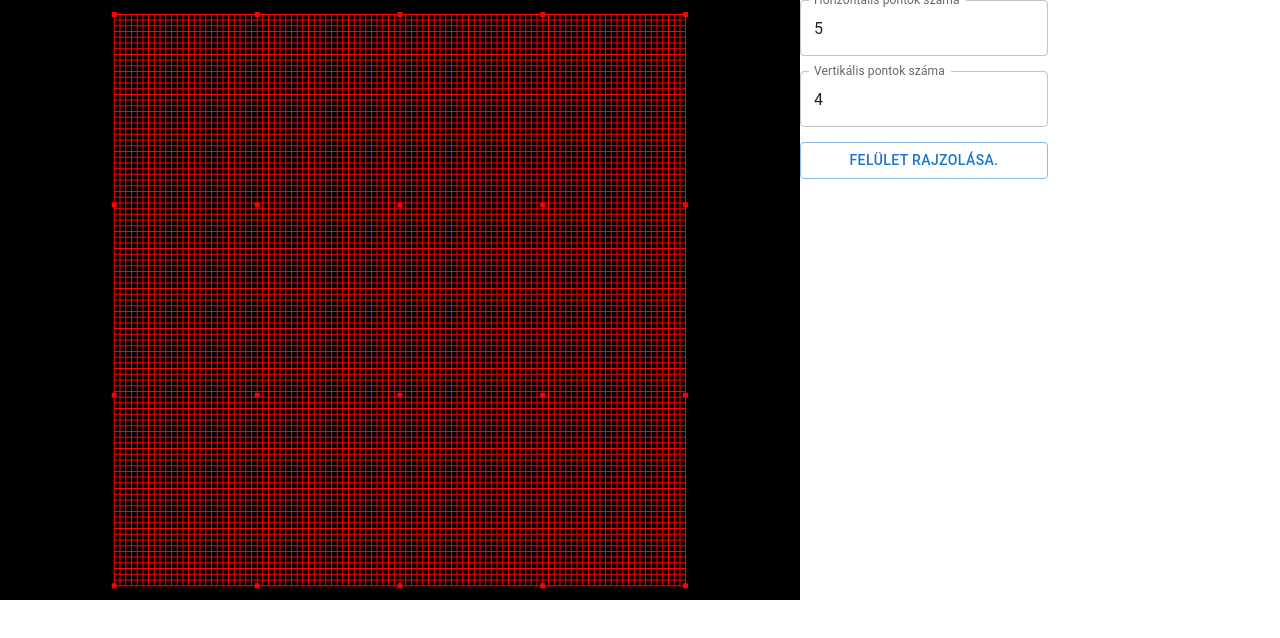
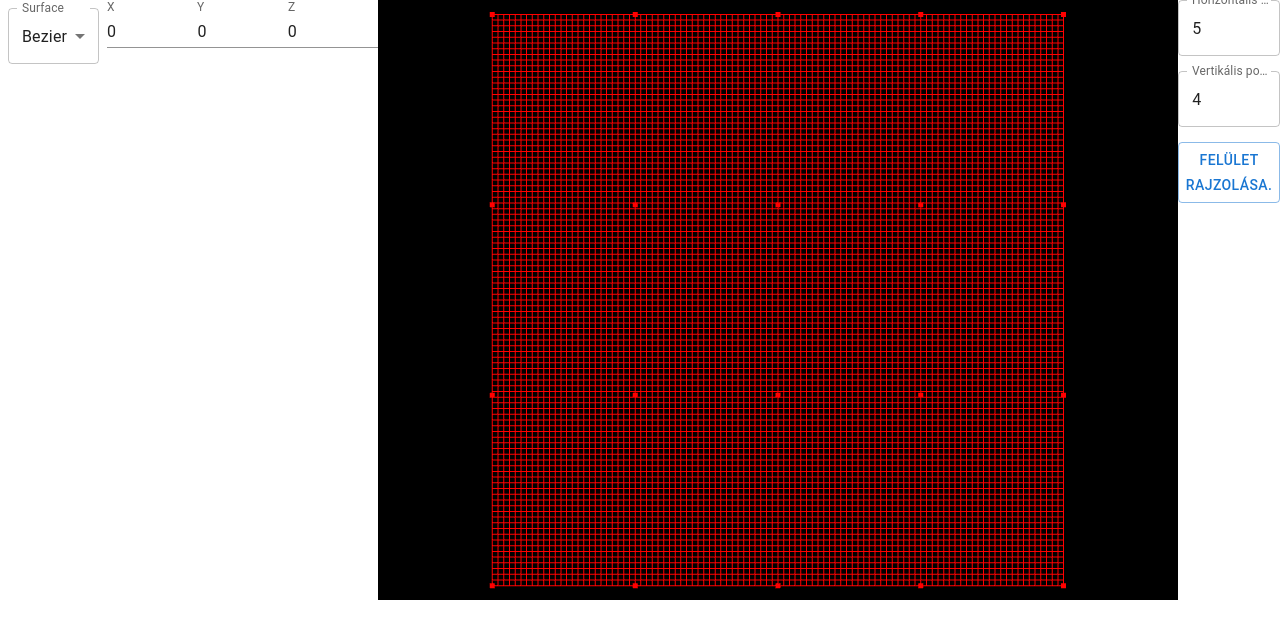
Before and after one commit to Csodacsapat/2-feladat, a React (Create React App) app: page / in a window 1280 px wide. Both pictures are taken after a click on the button "FELÜLET RAJZOLÁSA.". Shown: the top 638 px of the page. Built offline with nearby package versions, Linux system fonts and the light colour scheme.

Commit message:
#9 - pontok mozgatása beírással.

```diff
--- a/src/App.tsx
+++ b/src/App.tsx
@@ -1,21 +1,44 @@
 import React, {useState} from 'react';
 import SideMenu from "./component/SideMenu/SideMenu";
-import {Box} from "@mui/material";
+import {Box, FormControl, InputLabel, MenuItem, Select, SelectChangeEvent} from "@mui/material";
 import {DrawData} from "./types/DrawData";
-import { SurfaceContainer } from './component/SurfaceContainer';
+import {SurfaceContainer} from './component/SurfaceContainer';
 
 function App() {
 
-    const [drawData,setDrawData] = useState<DrawData>({xPoint:0,yPoint:0})
+    const [drawData, setDrawData] = useState<DrawData>({xPoint: 0, yPoint: 0})
 
-    const getDataBack = (data:DrawData) =>{
+    const [surfaceType, setSurfaceType] = React.useState('Bezier');
+
+    const handleChange = (event: SelectChangeEvent) => {
+        setSurfaceType(event.target.value);
+    };
+
+    const getDataBack = (data: DrawData) => {
         setDrawData(data)
     }
 
     return (
             <div className="App">
-        <Box sx={{display:"flex"}}>
-            {(drawData.xPoint != 0 || drawData.yPoint != 0) && <SurfaceContainer drawData={drawData}></SurfaceContainer>}
+                <Box sx={{display: "flex"}}>
+                    <div>
+                        <FormControl sx={{ m: 1, minWidth: 80 }}>
+                            <InputLabel id="demo-simple-select-autowidth-label">Surface</InputLabel>
+                            <Select
+                                labelId="demo-simple-select-autowidth-label"
+                                id="demo-simple-select-autowidth"
+                                value={surfaceType}
+                                onChange={handleChange}
+                                autoWidth
+                                label="Surface Type"
+                            >
+                                <MenuItem value={"Bezier"}>Bezier</MenuItem>
+                                <MenuItem value={"B-spline"}>B-spline</MenuItem>
+                            </Select>
+                        </FormControl>
+                    </div>
+                    {(drawData.xPoint != 0 || drawData.yPoint != 0) &&
+                        <SurfaceContainer drawData={drawData} surfaceType={surfaceType}></SurfaceContainer>}
                     <SideMenu sendDataBack={getDataBack}/>
                 </Box>
             </div>
--- a/src/component/SurfaceContainer.tsx
+++ b/src/component/SurfaceContainer.tsx
@@ -1,23 +1,26 @@
 import {DrawData} from "../types/DrawData";
-import React, { MutableRefObject, useEffect, useRef, useState} from "react";
+import React, {MutableRefObject, useEffect, useRef, useState} from "react";
 import {vertexShaderSource, fragmentShaderSource} from "../utils/shaders/shaders";
 import {Points} from "../types/Points";
 import {createControlPoints} from "../utils/helpers/controlPoint";
 import {drawBezierSurface} from "../utils/drawing/bezier/drawBezierSurface";
 import {drawPoints} from "../utils/drawing/drawPoints";
-import {applyFOV,  view} from "../utils/helpers/projection";
+import {applyFOV, view} from "../utils/helpers/projection";
 import {drawBSplineSurface} from "../utils/drawing/bspline/drawBSplineSurface";
 import {handleWheel, onMouseDown, onMouseMove, onMouseUp} from "../utils/listener/listeners";
 import {Indexes} from "../types/Indexes";
+import {Button, Divider, Grid, Stack, TextField} from "@mui/material";
+import {Coordinates} from "../types/SelectedPoint";
 
 type props = {
-    drawData: DrawData
+    drawData: DrawData,
+    surfaceType: string,
 }
 
-export const canvasWidth= 800;
-export const canvasHeight= 600;
+export const canvasWidth = 800;
+export const canvasHeight = 600;
 
-export function SurfaceContainer({drawData}: props) {
+export function SurfaceContainer({drawData, surfaceType}: props) {
     const canvasRef = useRef<HTMLCanvasElement | null>(null)
     const program: MutableRefObject<WebGLProgram | null> = useRef(null);
     const pointsProgram: MutableRefObject<WebGLProgram | null> = useRef(null);
@@ -25,10 +28,17 @@ export function SurfaceContainer({drawData}: props) {
     const fragmentShader: MutableRefObject<WebGLShader | null> = useRef(null);
     const [controlPoints, setControlPoints] = useState<Points[][]>([[]])
 
-    const [camRotateX,setCamRotateX] = useState<number>(0);
-    const [camRotateY,setCamRotateY] = useState<number>(0);
-    const [objectMove,setObjectMove] = useState<number[]>([0,0,1.5])
-    const [wValue,setWValue] = useState<number>(1.0);
+    const [camRotateX, setCamRotateX] = useState<number>(0);
+    const [camRotateY, setCamRotateY] = useState<number>(0);
+    const [objectMove, setObjectMove] = useState<number[]>([0, 0, 1.5])
+    const [wValue, setWValue] = useState<number>(1.0);
+
+    const [editedCoordinate, setEditedCoordinate] = useState<Coordinates>({x: 0, y: 0})
+
+    const [editedX, setEditedX] = useState<number>(0)
+    const [editedY, setEditedY] = useState<number>(0)
+    const [editedZ, setEditedZ] = useState<number>(0)
+
     function init(gl: WebGL2RenderingContext) {
         if (!vertexShader.current || !fragmentShader.current || !program.current || !pointsProgram.current) {
             return;
@@ -50,7 +60,7 @@ export function SurfaceContainer({drawData}: props) {
     useEffect(() => {
         const canvas = canvasRef.current;
         if (!canvas) return;
-        canvas.setAttribute('tabindex',"0");
+        canvas.setAttribute('tabindex', "0");
         const gl = canvas.getContext('webgl2', {antialias: true});
         if (!gl) {
             console.error('WebGL is not supported');
@@ -67,6 +77,16 @@ export function SurfaceContainer({drawData}: props) {
     }, [drawData.xPoint, drawData.yPoint]);
 
     useEffect(() => {
+        if (!controlPoints[0].length || !editedCoordinate || editedCoordinate.x == null || editedCoordinate.y == null || editedCoordinate.y == -1 || editedCoordinate.x == -1) {
+            return
+        }
+        setEditedX(controlPoints[editedCoordinate.x][editedCoordinate.y].x)
+        setEditedY(controlPoints[editedCoordinate.x][editedCoordinate.y].y)
+        setEditedZ(controlPoints[editedCoordinate.x][editedCoordinate.y].z)
+    }, [editedCoordinate]);
+
+
+    useEffect(() => {
         const canvas = canvasRef.current;
         if (!canvas) return;
 
@@ -74,65 +94,89 @@ export function SurfaceContainer({drawData}: props) {
         if (!gl || !pointsProgram.current || !program.current) {
             return;
         }
-        const viewT = view(camRotateY,camRotateX,objectMove);
+        const viewT = view(camRotateY, camRotateX, objectMove);
 
+        console.log("drawPoints")
         drawPoints(gl, controlPoints.flat(), pointsProgram.current);
-        //drawBSplineSurface(gl, controlPoints, program.current);
+        if (surfaceType === "Bezier") {
+            console.log("asdasdasd")
+            drawBezierSurface(gl, controlPoints, program.current)
+        } else if (surfaceType === "B-spline") {
+            drawBSplineSurface(gl, controlPoints, program.current);
+        }
 
-        drawBezierSurface(gl,controlPoints,program.current)
-        applyFOV(gl,pointsProgram.current,viewT,wValue)
+        applyFOV(gl, pointsProgram.current, viewT, wValue)
         canvas.focus()
 
-    }, [controlPoints,camRotateY,camRotateX,objectMove,wValue]);
+    }, [controlPoints, surfaceType, camRotateY, camRotateX, objectMove, wValue]);
 
-    const handleKeyDown = (event:React.KeyboardEvent) =>{
+    const handleKeyDown = (event: React.KeyboardEvent) => {
         switch (event.key) {
             case "w":
-                setCamRotateX(camRotateX-0.01);
+                setCamRotateX(camRotateX - 0.01);
                 break;
             case "s":
-                setCamRotateX(camRotateX+0.01);
+                setCamRotateX(camRotateX + 0.01);
                 break;
             case "a":
-                setCamRotateY(camRotateY-0.01);
+                setCamRotateY(camRotateY - 0.01);
                 break;
             case "d":
-                setCamRotateY(camRotateY+0.01);
+                setCamRotateY(camRotateY + 0.01);
                 break;
             case "ArrowUp":
-                setObjectMove([objectMove[0],objectMove[1]-0.01,objectMove[2]]);
+                setObjectMove([objectMove[0], objectMove[1] - 0.01, objectMove[2]]);
                 break;
             case "ArrowDown":
-                setObjectMove([objectMove[0],objectMove[1]+0.01,objectMove[2]]);
+                setObjectMove([objectMove[0], objectMove[1] + 0.01, objectMove[2]]);
                 break;
             case "ArrowLeft":
-                setObjectMove([objectMove[0]+0.01,objectMove[1],objectMove[2]]);
+                setObjectMove([objectMove[0] + 0.01, objectMove[1], objectMove[2]]);
                 break;
             case "ArrowRight":
-                setObjectMove([objectMove[0]-0.01,objectMove[1],objectMove[2]]);
+                setObjectMove([objectMove[0] - 0.01, objectMove[1], objectMove[2]]);
                 break;
         }
     }
 
 
+    return <React.Fragment>
+                    <TextField id="standard-basic" label="X" variant="standard" type="number" onChange={(e: any) => {
+                        if (!editedCoordinate) {
+                            return
+                        }
+                        const modifiedControlPoints = [...controlPoints];
+                        modifiedControlPoints[editedCoordinate.x][editedCoordinate.y].x = Number(e.target.value)
+                        setControlPoints(modifiedControlPoints)
+                        setEditedX(e.target.value)
+                    }} value={editedX}/>
+                    <TextField value={editedY} id="standard-basic" label="Y" variant="standard" type="number" onChange={(e: any) => {
+                        if (!editedCoordinate) {
+                            return
+                        }
+                        const modifiedControlPoints = [...controlPoints];
+                        modifiedControlPoints[editedCoordinate.x][editedCoordinate.y].y = Number(e.target.value)
+                        setControlPoints(modifiedControlPoints)
+                        setEditedY(e.target.value)
+                    }}/>
 
-    return <canvas
-        onKeyDown={handleKeyDown}
-        onWheel={(event:React.WheelEvent)=>handleWheel(event,wValue,setWValue)}
-        onMouseUp={(event:any)=>onMouseUp(event)}
-        onMouseDown={(event:any)=>onMouseDown(event,controlPoints,camRotateY,camRotateX,objectMove,wValue,canvasRef.current)}
-        onMouseMove={(event:any)=>onMouseMove(event,canvasRef.current, camRotateY,camRotateX,objectMove,wValue,(indexes: Indexes, newX: number, newY: number, newZ: number)=>{
-            if (indexes.i < 0 || indexes.j < 0) {
-                return;
-            }
-            let newControlPoints = [...controlPoints];
-            newControlPoints[indexes.i][indexes.j].x = newX;
-            newControlPoints[indexes.i][indexes.j].y = newY;
-            newControlPoints[indexes.i][indexes.j].z = newZ;
-            setControlPoints(newControlPoints)
+                    <TextField value={editedZ} id="standard-basic" label="Z" variant="standard" type="number" onChange={(e: any) => {
+                        if (!editedCoordinate) {
+                            return
+                        }
+                        const modifiedControlPoints = [...controlPoints];
+                        modifiedControlPoints[editedCoordinate.x][editedCoordinate.y].z = Number(e.target.value)
+                        setControlPoints(modifiedControlPoints)
+                        setEditedZ(e.target.value)
+                    }}/>
 
-        })}
-        ref={canvasRef}
-        width={canvasWidth}
-        height={canvasHeight}/>
+                <canvas
+                    onKeyDown={handleKeyDown}
+                    onWheel={(event: React.WheelEvent) => handleWheel(event, wValue, setWValue)}
+                    onMouseUp={(event: any) => onMouseUp(event)}
+                    onMouseDown={(event: any) => onMouseDown(event, controlPoints, camRotateY, camRotateX, objectMove, wValue, canvasRef.current, setEditedCoordinate)}
+                    ref={canvasRef}
+                    width={canvasWidth}
+                    height={canvasHeight}/>
+    </React.Fragment>
 }
--- /dev/null
+++ b/src/types/SelectedPoint.ts
@@ -0,0 +1,4 @@
+export type Coordinates = {
+    x: number,
+    y: number
+}
```
Also changed, not shown: src/utils/listener/listeners.ts (+11 -1 lines). Lines whose indentation alone changed are shown as unchanged.
